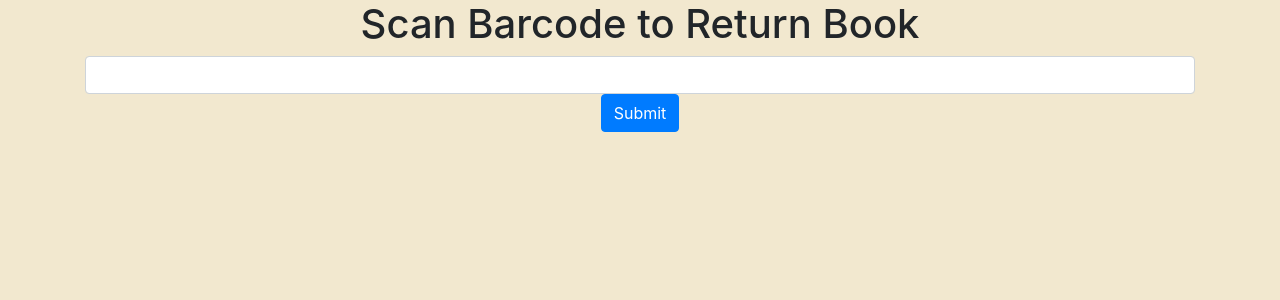
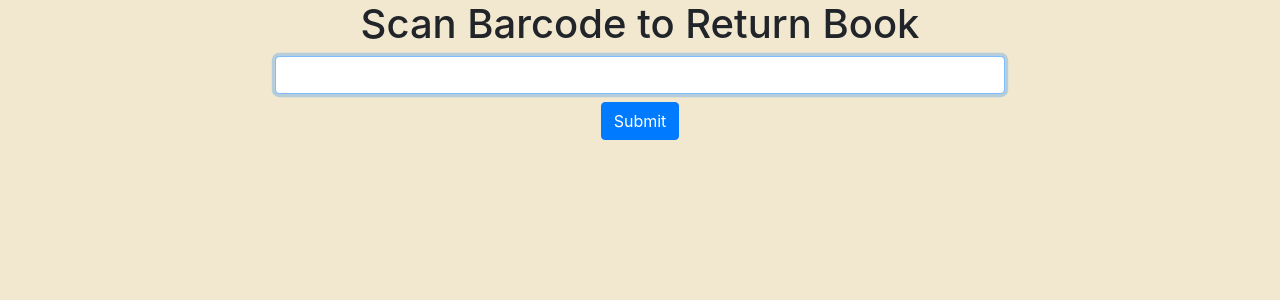
Before and after one commit to mccorxyz/minnehack-2023, a Django app: page /library/check-in in a window 1280 px wide. Shown: the part 56-356 px from the top of the page. Run offline with Django 4.2, Linux system fonts and the light colour scheme.

Commit message:
input focus

```diff
--- a/library_project/library/templates/library/check-in.html
+++ b/library_project/library/templates/library/check-in.html
@@ -1,3 +1,5 @@
+
+
 {% extends "base.html" %}
 {% load static %}
 {% block title %}Return{% endblock %}
@@ -5,19 +7,19 @@
 {% block content %}
 <link rel="stylesheet" href="{% static 'website/background.css' %}">
 
-
 <div class="container">
-
 <div class="row">
-	<div class="col text-center">
+	<div class="col-2"></div>
+	<div class="col-8 text-center">
 
 		<h1>Scan Barcode to Return Book</h1>
 
-		<input type="text" name="" class="form-control">
+		<input type="text" name="barcode" class="form-control" id="barcode">
 
-		<button class="btn btn-primary" type="button">Submit</button>
+		<button class="btn btn-primary mt-2" type="button">Submit</button>
 
 	</div>
+	<div class="col-2"></div>
 
 
 </div>
@@ -25,5 +27,13 @@
 
 </div>
 
+<script type="text/javascript">
+	var input = document.getElementById('barcode');
+input.focus();
+input.select();
+
+
+</script>
+
 
 {% endblock %}
```
Also changed, not shown: library_project/library/templates/library/check-out.html (+13 -4 lines).
